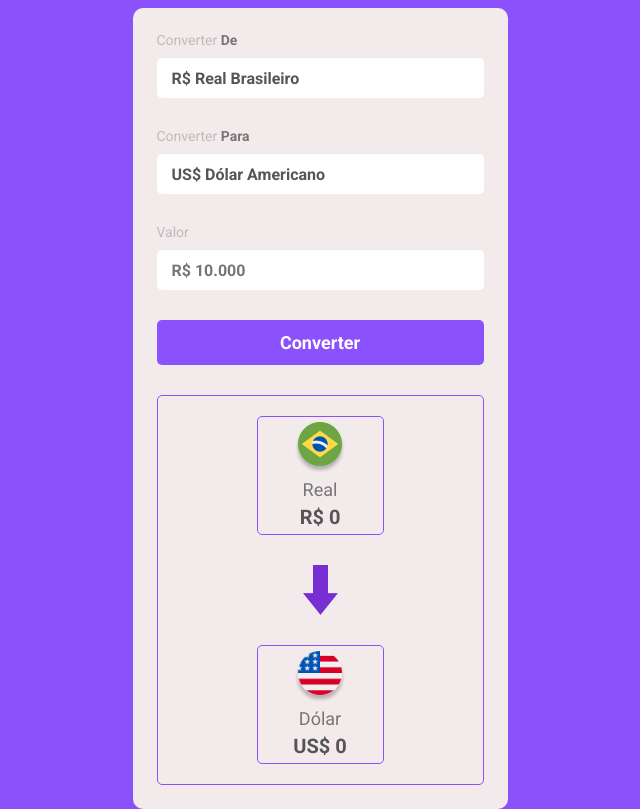
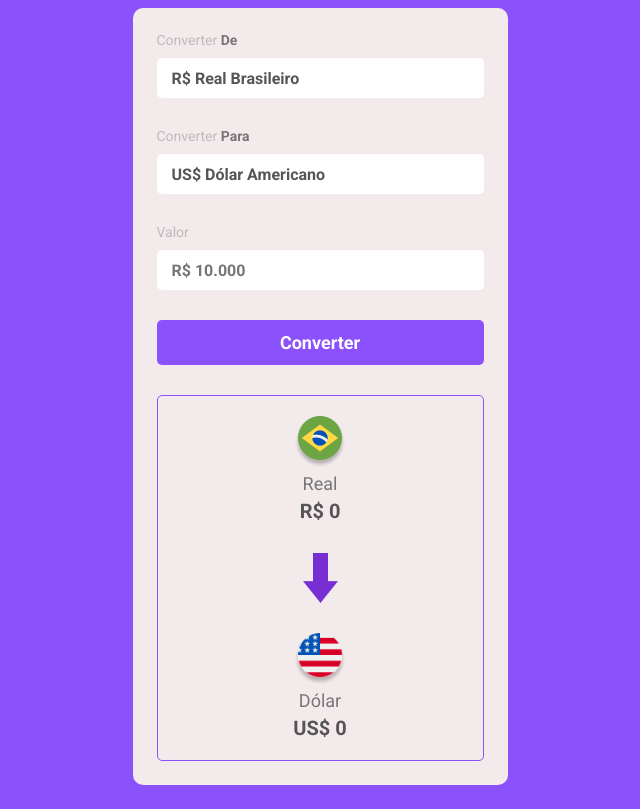
Before and after one commit to jeffersonxbenetti/DevClub-ConvertMoney-ModuleJsWeb, a plain HTML site: page index.html in a window 1280 px wide. Shown: the part 277-1086 px from the top of the page, without its empty margins (320-960 px from the left). After the commit the page ends 1062 px from the top, so only its background shows below. Drawn offline with Linux system fonts and the light colour scheme.

Commit message:
Ajuste no estilo/CSS.

```diff
--- a/src/styles/style.css
+++ b/src/styles/style.css
@@ -75,10 +75,6 @@ section {
 }
 
 .box-currency {
-    width: 127px;
-    border: 1px solid #8A51FC;
-    border-radius: 5px;
-    padding: 5px;
     display: flex;
     flex-direction: column;
     align-items: center;
```
